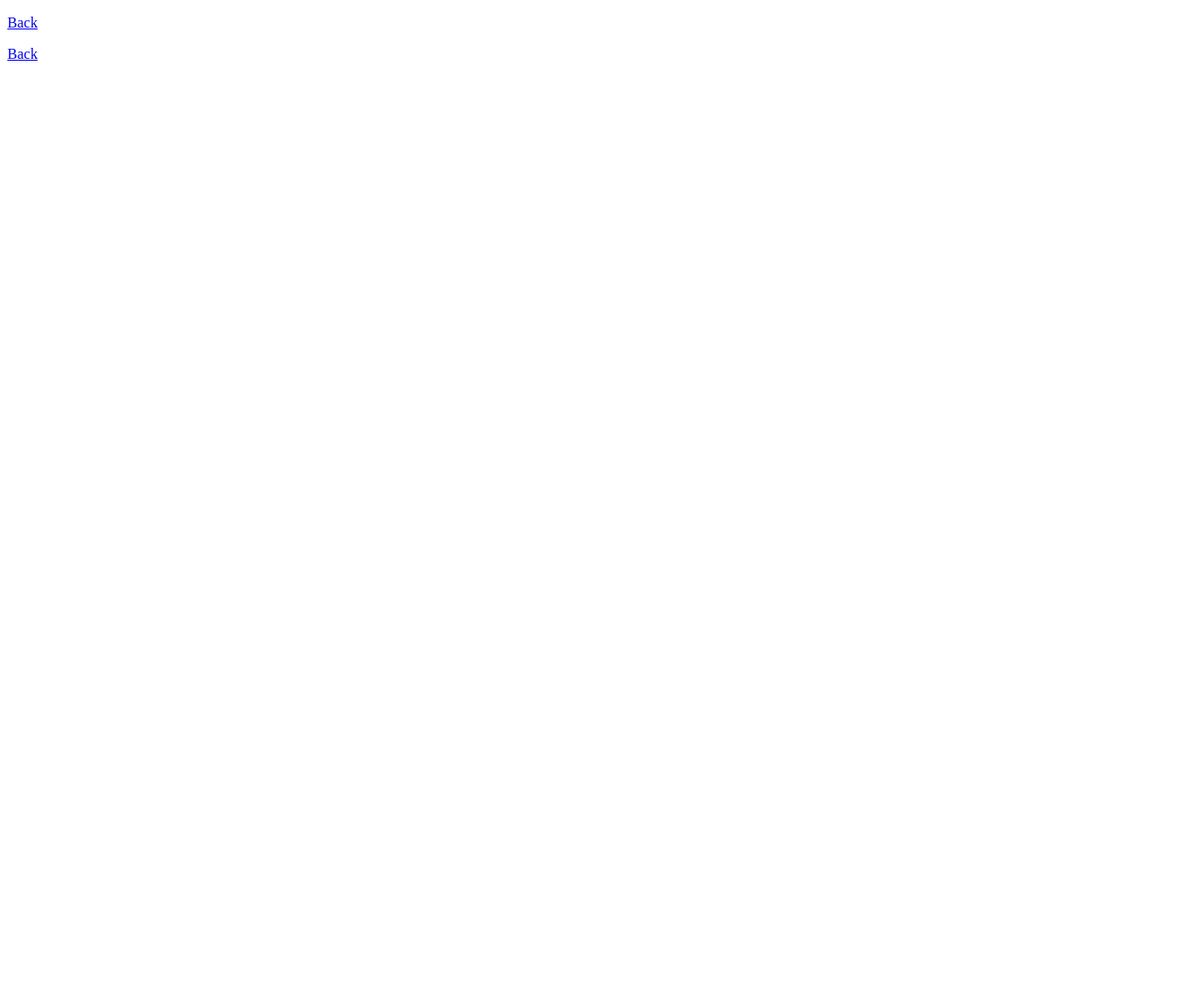
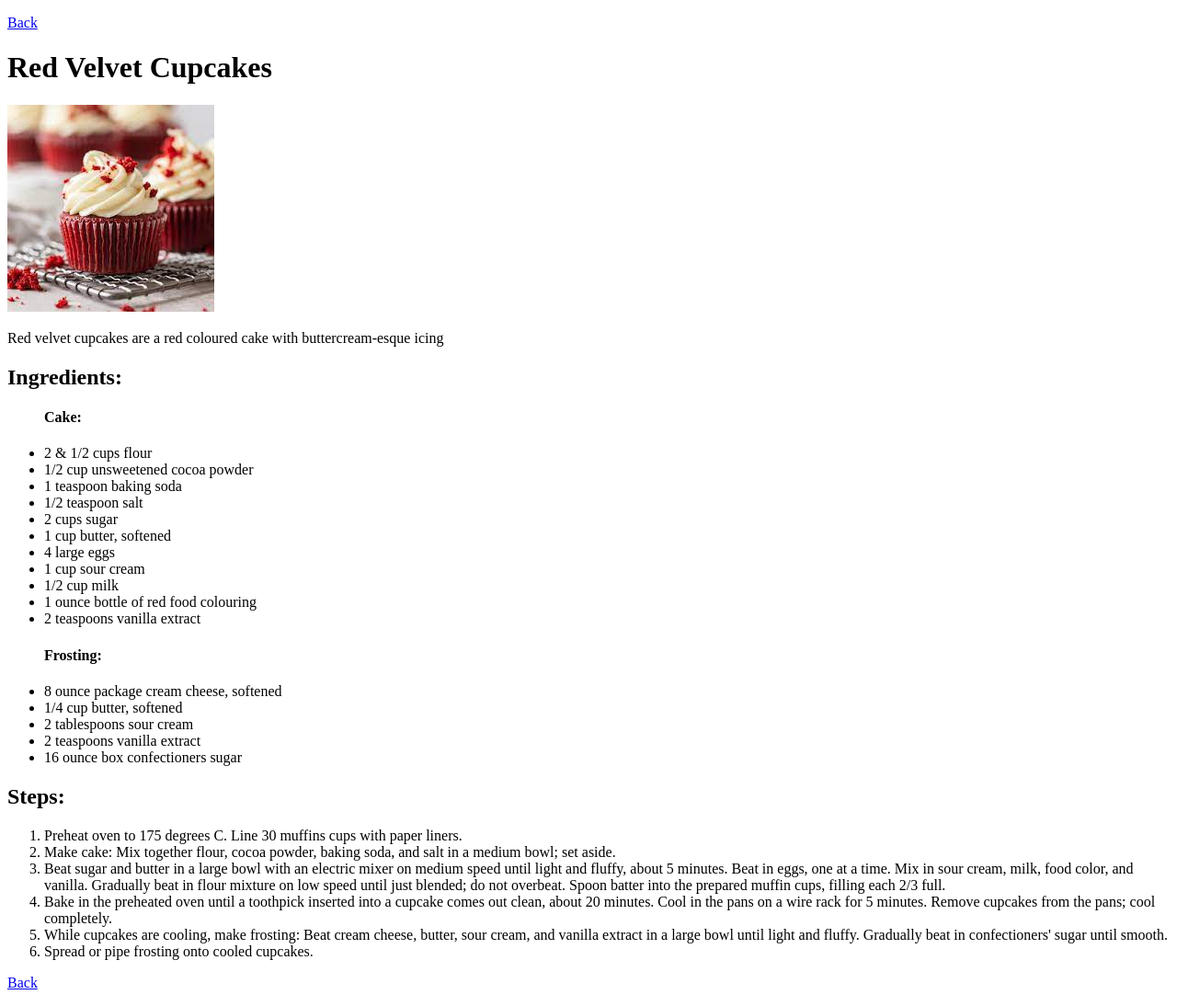
Before and after one commit to Zopsec/recipes, a plain HTML site: page eachRecipe/lasagna.html in a window 1280 px wide. Shown: the whole page at 92% size. Before the commit the page ends 800 px from the top, so only its background shows below. Drawn offline with Linux system fonts and the light colour scheme.

Commit message:
Edit LC heading, picture and image

```diff
--- a/eachRecipe/lasagna.html
+++ b/eachRecipe/lasagna.html
@@ -10,6 +10,46 @@
 <body>
 
     <p><a href="../index.html">Back</a></p>
+    <h1>Red Velvet Cupcakes</h1>
+
+    <img src="../images/RV.jpg" alt="A red velvet cupcake sitting on a rack">
+    <p>Red velvet cupcakes are a red coloured cake with buttercream-esque icing</p>
+
+    <h2>Ingredients:</h2>
+    <ul>
+        <h4>Cake:</h4>
+
+        <li>2 & 1/2 cups flour</li>
+        <li>1/2 cup unsweetened cocoa powder</li>
+        <li>1 teaspoon baking soda</li>
+        <li>1/2 teaspoon salt</li>
+        <li>2 cups sugar</li>
+        <li>1 cup butter, softened</li>
+        <li>4 large eggs</li>
+        <li>1 cup sour cream</li>
+        <li>1/2 cup milk</li>
+        <li>1 ounce bottle of red food colouring</li>
+        <li>2 teaspoons vanilla extract</li>
+
+        <h4>Frosting:</h4>
+
+        <li>8 ounce package cream cheese, softened</li>
+        <li>1/4 cup butter, softened</li>
+        <li>2 tablespoons sour cream</li>
+        <li>2 teaspoons vanilla extract</li>
+        <li>16 ounce box confectioners sugar</li>
+    </ul>
+
+    <h2>Steps:</h2>
+    <ol>
+        <li>Preheat oven to 175 degrees C. Line 30 muffins cups with paper liners.</li>
+        <li>Make cake: Mix together flour, cocoa powder, baking soda, and salt in a medium bowl; set aside.</li>
+        <li>Beat sugar and butter in a large bowl with an electric mixer on medium speed until light and fluffy, about 5 minutes. Beat in eggs, one at a time. Mix in sour cream, milk, food color, and vanilla. Gradually beat in flour mixture on low speed until just blended; do not overbeat. Spoon batter into the prepared muffin cups, filling each 2/3 full.</li>
+        <li>Bake in the preheated oven until a toothpick inserted into a cupcake comes out clean, about 20 minutes. Cool in the pans on a wire rack for 5 minutes. Remove cupcakes from the pans; cool completely.</li>
+        <li>While cupcakes are cooling, make frosting: Beat cream cheese, butter, sour cream, and vanilla extract in a large bowl until light and fluffy. Gradually beat in confectioners' sugar until smooth.</li>
+        <li>Spread or pipe frosting onto cooled cupcakes.</li>
+
+    </ol>
 
     <p><a href="../index.html">Back</a></p>
 
```
